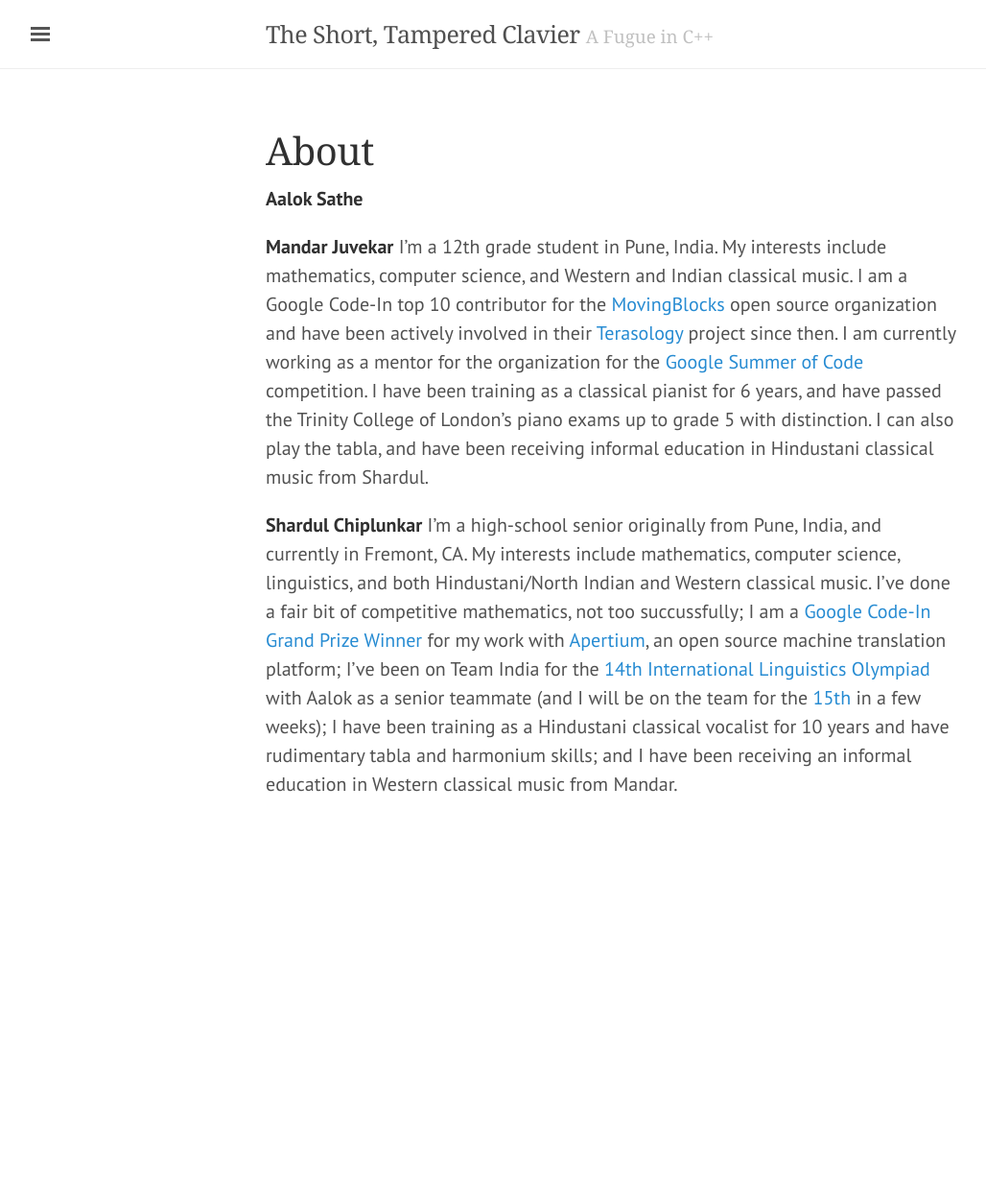
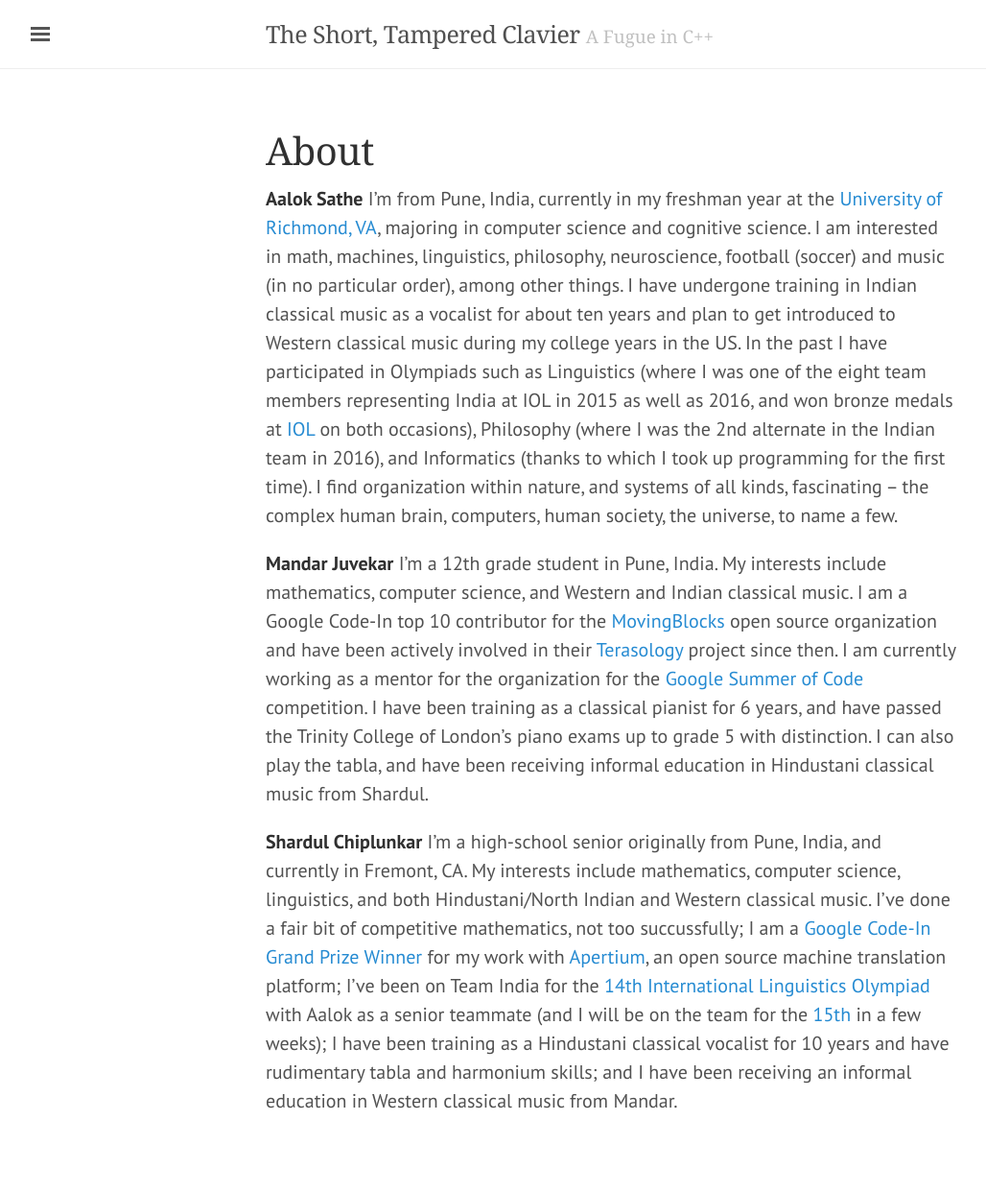
Before and after one commit to theshorttamperedclavier/theshorttamperedclavier.github.io, a Jekyll site: the page built from about.md, in a window 1280 px wide. Shown: the whole page at 96% size, without its empty margins (3-1031 px from the left). Built offline with Jekyll 4.4.1, drawn with Linux system fonts in a browser that asks for light colours; nearby versions of some CDN libraries; some web fonts are replaced; before the commit the page ends 912 px from its top, so only the background shows below that.

Commit message:
Added bio

```diff
--- a/about.md
+++ b/about.md
@@ -3,7 +3,20 @@ layout: page
 title: About
 ---
 
-**Aalok Sathe**
+**Aalok Sathe** I'm from Pune, India, currently in my freshman year at the
+[University of Richmond, VA](http://richmond.edu), majoring in computer science and
+cognitive science.
+I am interested in math, machines, linguistics, philosophy, neuroscience, football
+(soccer) and music (in no particular order), among other things. I have undergone
+training in Indian classical music as a vocalist for about ten years and plan to
+get introduced to Western classical music during my college years in the US.
+In the past I have participated in Olympiads such as Linguistics (where I was one
+of the eight team members representing India at IOL in 2015 as well as 2016, and
+won bronze medals at [IOL](http://www.ioling.org/results/India/) on both occasions),
+Philosophy (where I was the 2nd alternate in the Indian team in 2016), and Informatics
+(thanks to which I took up programming for the first time).
+I find organization within nature, and systems of all kinds, fascinating -- the complex
+human brain, computers, human society, the universe, to name a few.
 
 **Mandar Juvekar** I'm a 12th grade student in Pune, India. My interests include
 mathematics, computer science, and Western and Indian classical music. I am a
```
